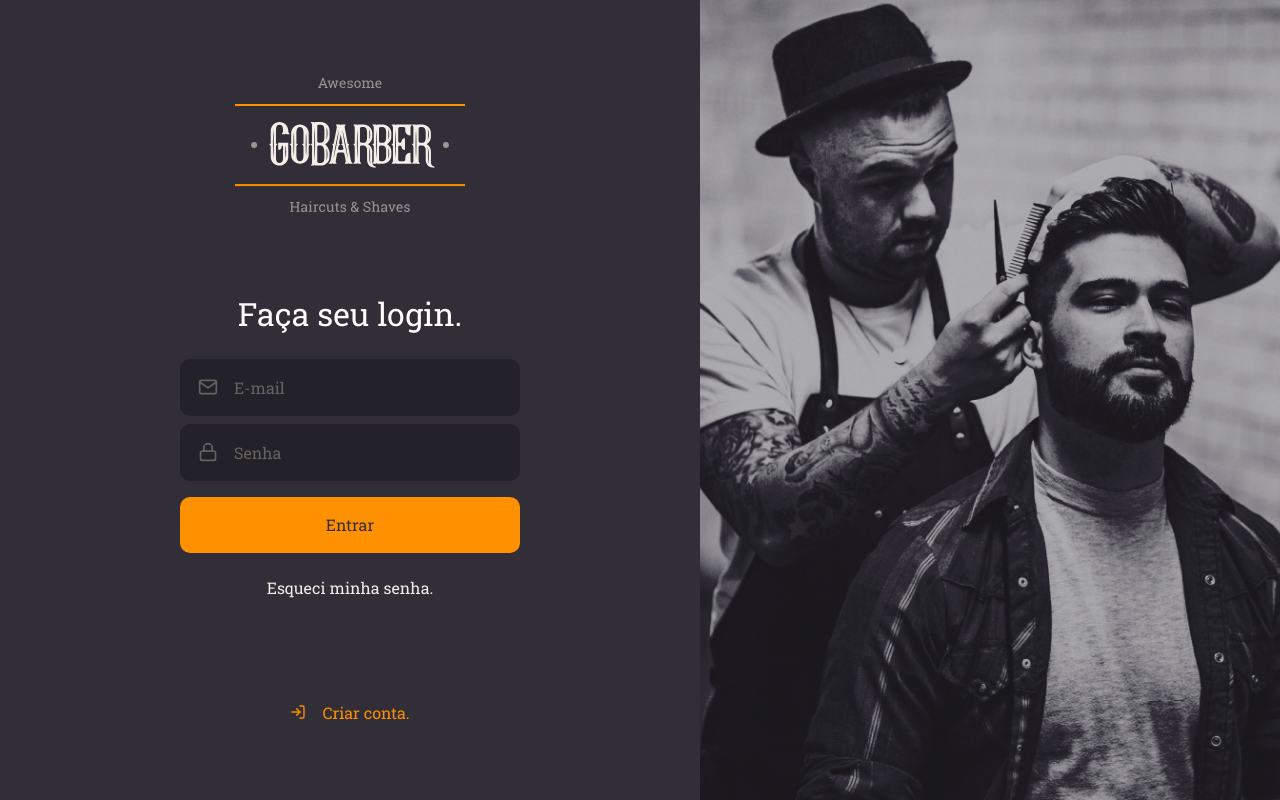
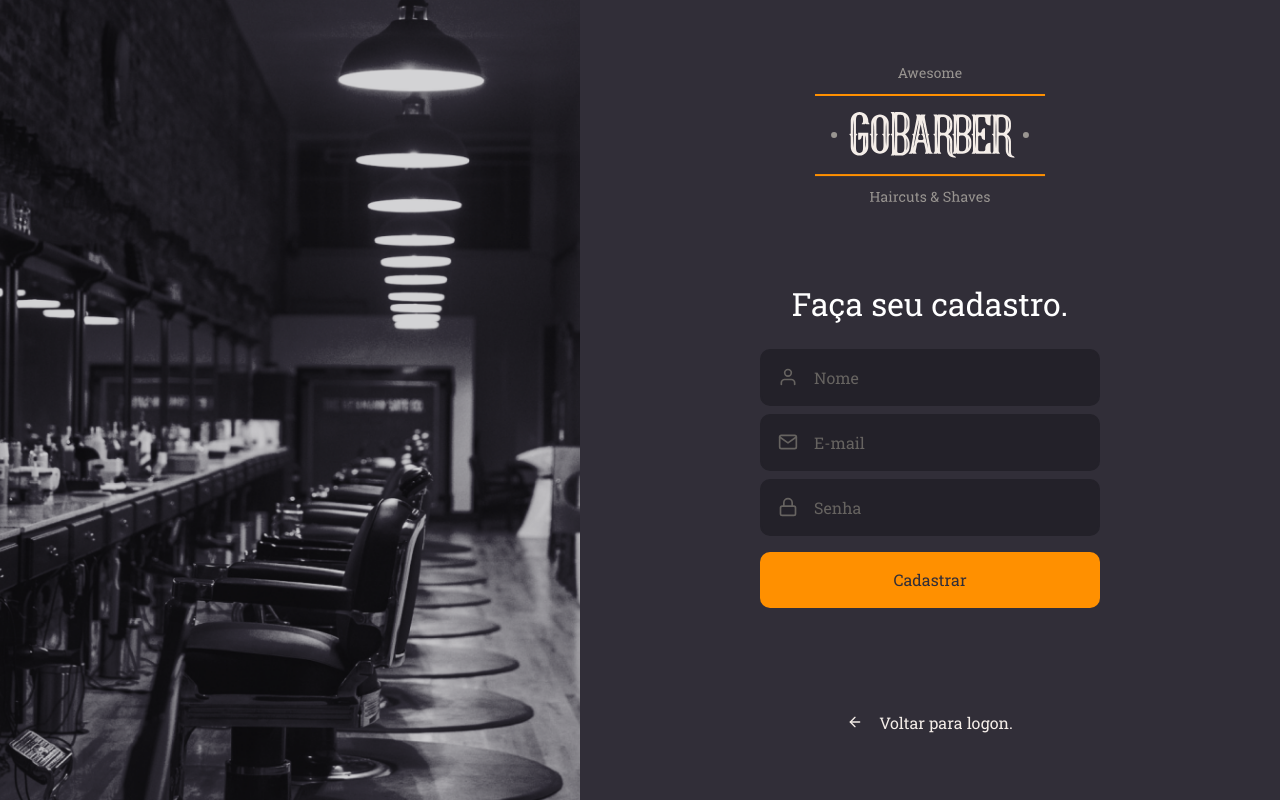
Before and after one commit to LuizSerra/GoBarber, a React (Create React App) app in the folder go-barber-web/: page / in a window 1280 px wide. Built offline with nearby package versions, Linux system fonts and the light colour scheme.

Commit message:
pagaina de cadastro

```diff
--- a/go-barber-web/src/App.tsx
+++ b/go-barber-web/src/App.tsx
@@ -1,10 +1,11 @@
 import React from 'react';
-import GlobalStyle from './styles/global';
-import SignIn from './pages/SignIn/index';
+import GlobalStyle from './styles/global'; /*
+import SignIn from './pages/SignIn/index'; */
+import SignUp from './pages/SignUp/index';
 
 const App: React.FC = () => (
   <>
-    <SignIn />
+    <SignUp />
     <GlobalStyle />
   </>
 );
--- /dev/null
+++ b/go-barber-web/src/pages/SignUp/index.tsx
@@ -0,0 +1,34 @@
+import React from 'react';
+import { FiMail, FiUser, FiLock, FiArrowLeft } from 'react-icons/fi';
+import { Container, Content, Background } from './styles';
+import logo from '../../assets/logo.svg';
+import Input from '../../components/Input';
+import Button from '../../components/Button';
+
+const SignUp: React.FC = () => (
+  <Container>
+    <Background />
+    <Content>
+      <img src={logo} alt="GoBarber" />
+      <form>
+        <h1>Faça seu cadastro.</h1>
+        <Input name="name" icon={FiUser} placeholder="Nome" />
+        <Input name="email" icon={FiMail} placeholder="E-mail" />
+        <Input
+          name="password"
+          icon={FiLock}
+          type="password"
+          placeholder="Senha"
+        />
+        <Button type="submit">Cadastrar</Button>
+      </form>
+
+      <a href="login">
+        <FiArrowLeft />
+        Voltar para logon.
+      </a>
+    </Content>
+  </Container>
+);
+
+export default SignUp;
--- /dev/null
+++ b/go-barber-web/src/pages/SignUp/styles.ts
@@ -0,0 +1,66 @@
+import styled from 'styled-components';
+import { shade } from 'polished';
+
+import signUpBackground from '../../assets/sign-up-background.png';
+
+export const Container = styled.div`
+  height: 100vh;
+  display: flex;
+  align-items: stretch;
+`;
+
+export const Content = styled.div`
+  display: flex;
+  flex-direction: column;
+  place-content: center;
+  align-items: center;
+  width: 100%;
+  max-width: 700px;
+
+  form {
+    margin: 80px 0;
+    width: 340px;
+    text-align: center;
+
+    h1 {
+      margin-bottom: 24px;
+    }
+
+    a {
+      color: #f4ede8;
+      display: block;
+      margin-top: 24px;
+      text-decoration: none;
+      transition: color 0.2s;
+
+      &:hover {
+        color: ${shade(0.2, '#f4ede8')};
+      }
+    }
+  }
+
+  > a {
+    color: #f4ede8;
+    display: block;
+    margin-top: 24px;
+    text-decoration: none;
+    transition: color 0.2s;
+
+    display: flex;
+    align-items: center;
+
+    svg {
+      margin-right: 16px;
+    }
+
+    &:hover {
+      color: ${shade(0.2, '#f4ede8')};
+    }
+  }
+`;
+
+export const Background = styled.div`
+  flex: 1;
+  background: url(${signUpBackground}) no-repeat center;
+  background-size: cover;
+`;
```
Also changed, not shown: go-barber-web/src/assets/sign-up-background.png (added).
